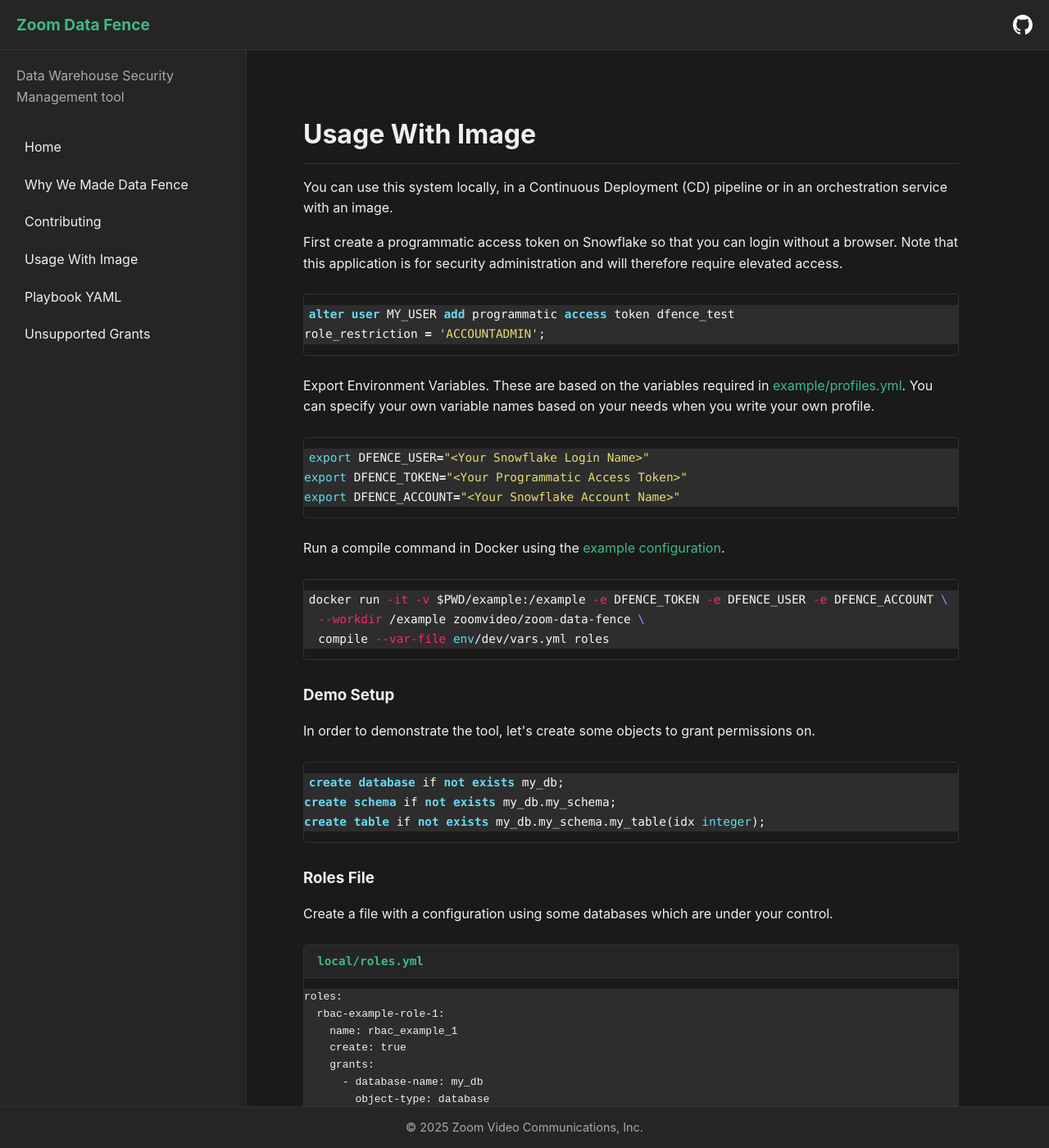
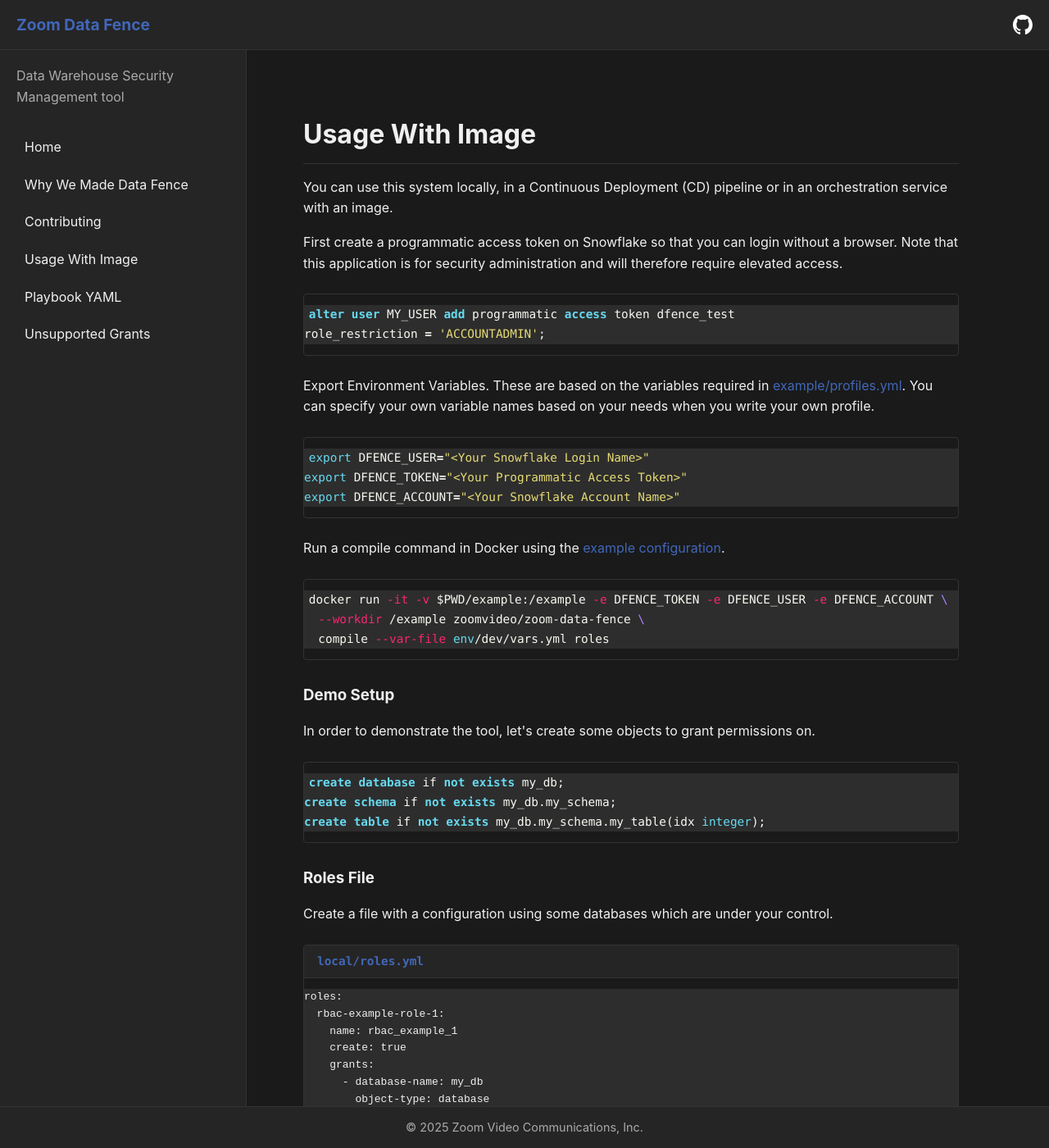
Before and after one commit to zoom/zoom-data-fence, a Jekyll site: the page built from docs/usage-with-image.html, in a window 1280 px wide and 1400 px high. Shown: the whole window at 82% size. Built offline with Jekyll 4.4.1, drawn with Linux system fonts in a browser that asks for light colours; some of the changed text lies outside the part shown.

Commit message:
Remove zoon URLs

```diff
--- a/docs/assets/css/style.scss
+++ b/docs/assets/css/style.scss
@@ -5,8 +5,8 @@
 
 /* Variables */
 :root {
-  --primary-color: #41B883;
-  --primary-hover: #3da576;
+  --primary-color: #4167b8;
+  --primary-hover: #3d92a5;
   --text-color: #f0f0f0;
   --background-color: #1a1a1a;
   --sidebar-background: #252525;
--- a/docs/playbook.html
+++ b/docs/playbook.html
@@ -264,6 +264,7 @@
 
 <h3>Role without Revoking Other Grants</h3>
 
+<div class="code-block">
 {% highlight yaml %}
 # roles.yml
 roles:
@@ -276,3 +277,4 @@
         privileges:
           - usage
 {% endhighlight %}
+</div>
--- a/docs/usage-with-image.html
+++ b/docs/usage-with-image.html
@@ -94,7 +94,7 @@
     provider-name: SNOWFLAKE
     connection:
       snowflake:
-        connection-string: jdbc:snowflake://zoom-experimental.snowflakecomputing.com:443
+        connection-string: jdbc:snowflake://your-dev-account.snowflakecomputing.com:443
         connection-properties:
           authenticator: externalbrowser
           user: YOUR.USERNAME
@@ -103,7 +103,7 @@
     provider-name: SNOWFLAKE
     connection:
       snowflake:
-        connection-string: jdbc:snowflake://zoomus.snowflakecomputing.com:443
+        connection-string: jdbc:snowflake://your-prod-account.snowflakecomputing.com:443
         connection-properties:
           authenticator: externalbrowser
           user: YOUR.USERNAME
```
Also changed, not shown: README.md.
